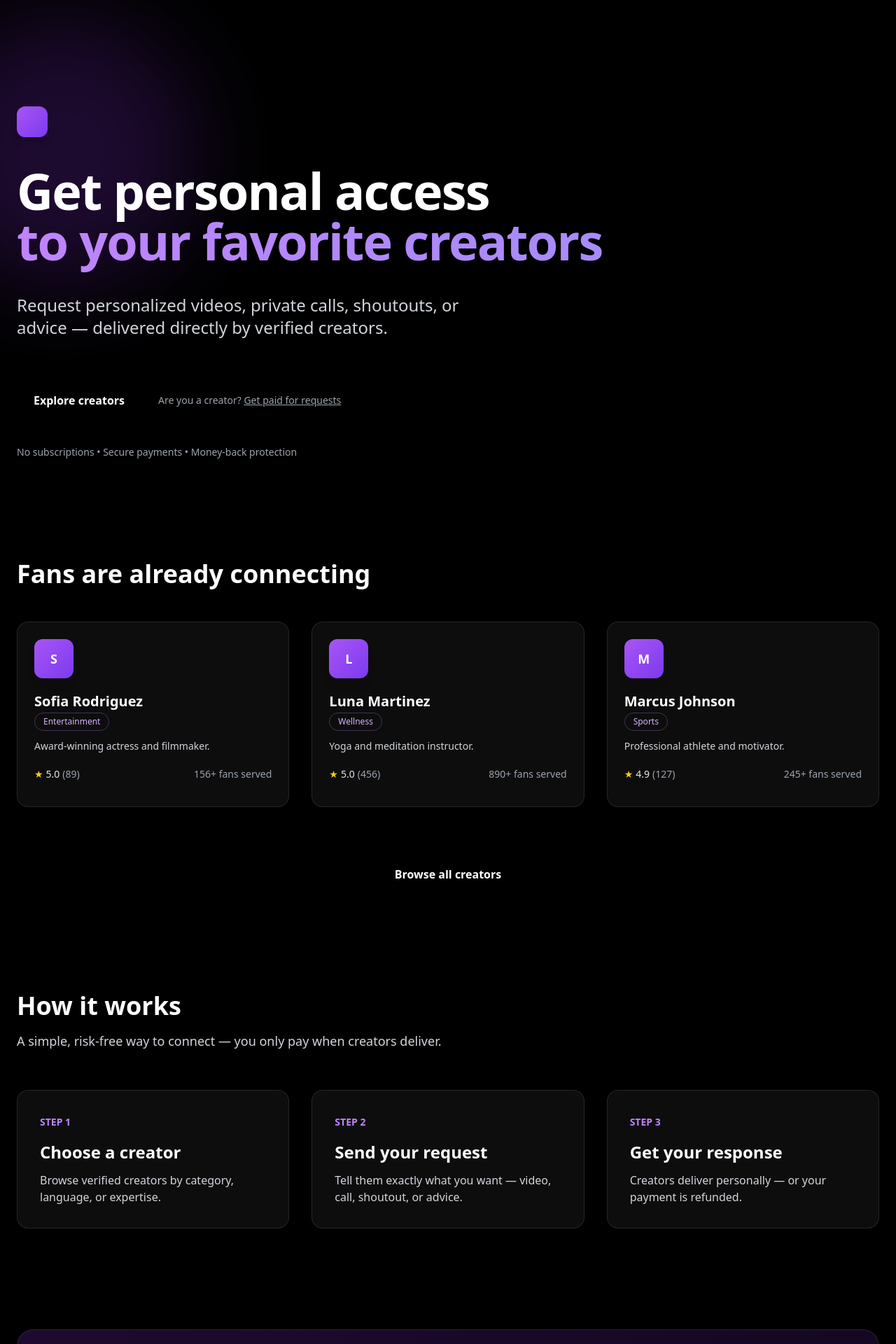
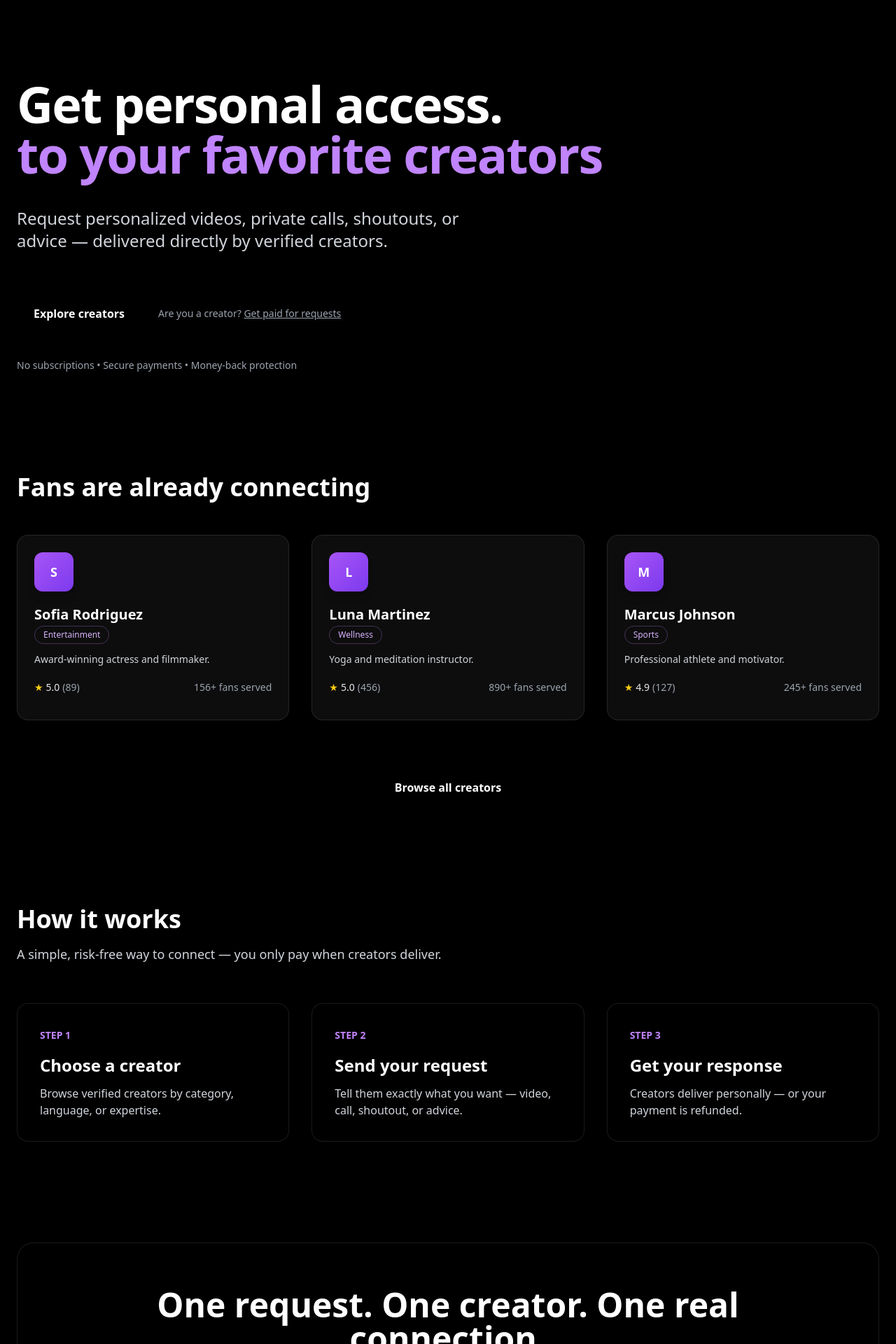
Before and after one commit to rafatorquetti/fanvox-landing, a Next.js app: page / in a window 1280 px wide. Shown: the top 1920 px of the page at 70% size. Built offline with nearby package versions, Linux system fonts and the light colour scheme.

Commit message:
Add punctuation to hero headline

```diff
--- a/src/app/page.tsx
+++ b/src/app/page.tsx
@@ -9,26 +9,22 @@ export default function HomePage() {
     <div className="flex flex-col min-h-screen">
       <main className="flex-1 mx-auto max-w-7xl px-6 py-28 space-y-36">
         {/* ================= HERO ================= */}
-        <section className="relative space-y-10">
-          <div className="absolute -top-32 -left-32 h-96 w-96 rounded-full bg-purple-600/20 blur-3xl" />
-
-          <div className="relative h-11 w-11 rounded-xl bg-gradient-to-br from-purple-500 to-violet-600 shadow-lg" />
-
-          <h1 className="relative max-w-4xl text-6xl md:text-7xl font-bold tracking-tight leading-[1.05]">
-            Get personal access
+        <section className="space-y-10">
+          <h1 className="max-w-4xl text-6xl md:text-7xl font-bold tracking-tight leading-[1.05]">
+            Get personal access.
             <br />
-            <span className="bg-gradient-to-r from-purple-400 to-violet-400 bg-clip-text text-transparent">
+            <span className="text-purple-400">
               to your favorite creators
             </span>
           </h1>
 
-          <p className="relative max-w-2xl text-xl md:text-2xl text-gray-300">
+          <p className="max-w-2xl text-xl md:text-2xl text-gray-300">
             Request personalized videos, private calls, shoutouts, or advice —
             delivered directly by verified creators.
           </p>
 
           {/* PRIMARY CTA */}
-          <div className="relative flex flex-col sm:flex-row items-start sm:items-center gap-6 pt-6">
+          <div className="flex flex-col sm:flex-row items-start sm:items-center gap-6 pt-6">
             <Button href="/creators">
               Explore creators
             </Button>
@@ -38,11 +34,12 @@ export default function HomePage() {
               href="/dashboard"
               className="text-sm text-gray-400 hover:text-purple-400 transition"
             >
-              Are you a creator? <span className="underline">Get paid for requests</span>
+              Are you a creator?{" "}
+              <span className="underline">Get paid for requests</span>
             </Link>
           </div>
 
-          <p className="relative text-sm text-gray-400">
+          <p className="text-sm text-gray-400">
             No subscriptions • Secure payments • Money-back protection
           </p>
         </section>
@@ -95,20 +92,24 @@ export default function HomePage() {
             ].map((item) => (
               <div
                 key={item.step}
-                className="rounded-2xl bg-white/5 backdrop-blur-xl border border-white/10 p-8"
+                className="rounded-2xl bg-black/40 backdrop-blur-xl border border-white/10 p-8"
               >
                 <span className="text-sm font-semibold text-purple-400">
                   STEP {item.step}
                 </span>
-                <h3 className="mt-4 text-2xl font-semibold">{item.title}</h3>
-                <p className="mt-3 text-gray-300">{item.text}</p>
+                <h3 className="mt-4 text-2xl font-semibold">
+                  {item.title}
+                </h3>
+                <p className="mt-3 text-gray-300">
+                  {item.text}
+                </p>
               </div>
             ))}
           </div>
         </section>
 
         {/* ================= FINAL CTA ================= */}
-        <section className="rounded-3xl bg-gradient-to-br from-purple-600/20 to-violet-600/10 border border-white/10 p-16 text-center space-y-6">
+        <section className="rounded-3xl bg-black/40 border border-white/10 backdrop-blur-xl p-16 text-center space-y-6">
           <h2 className="text-4xl md:text-5xl font-bold">
             One request. One creator. One real connection.
           </h2>
```
